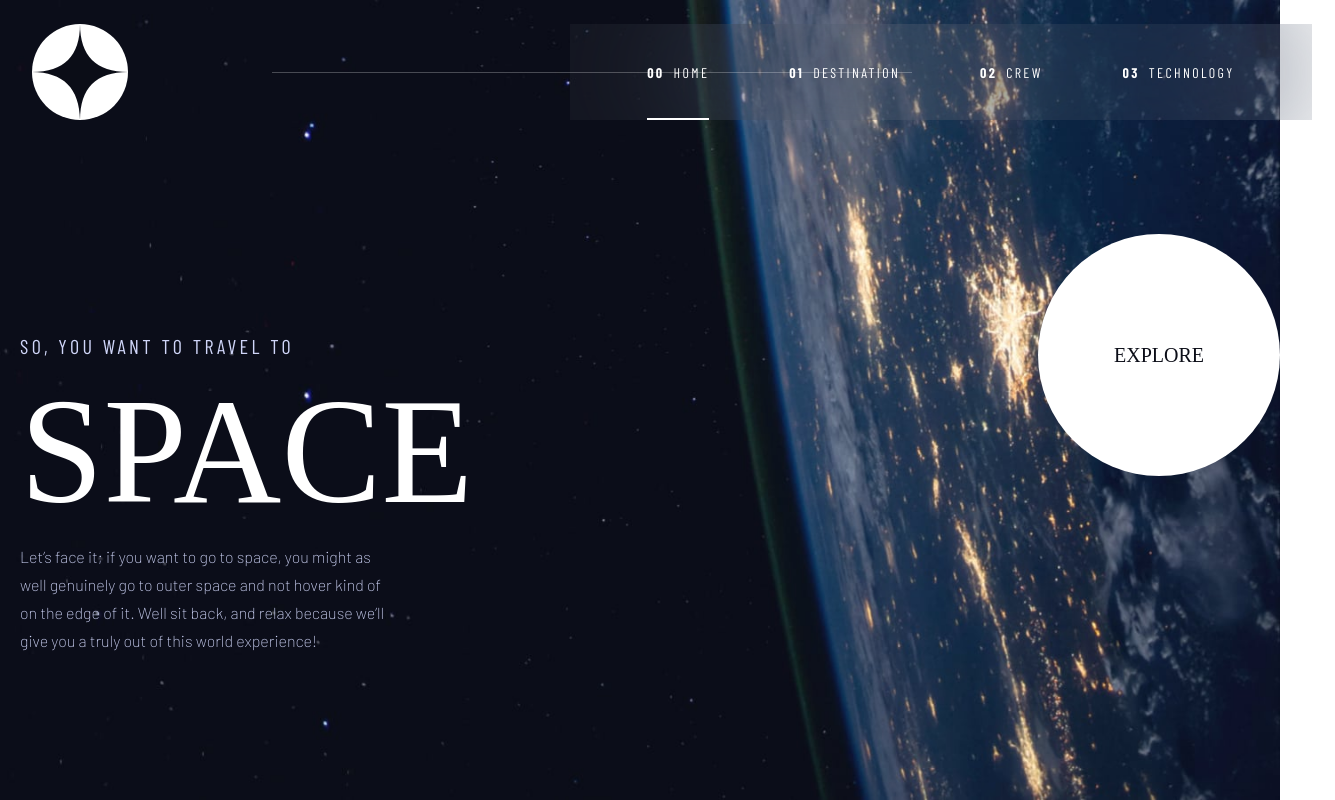
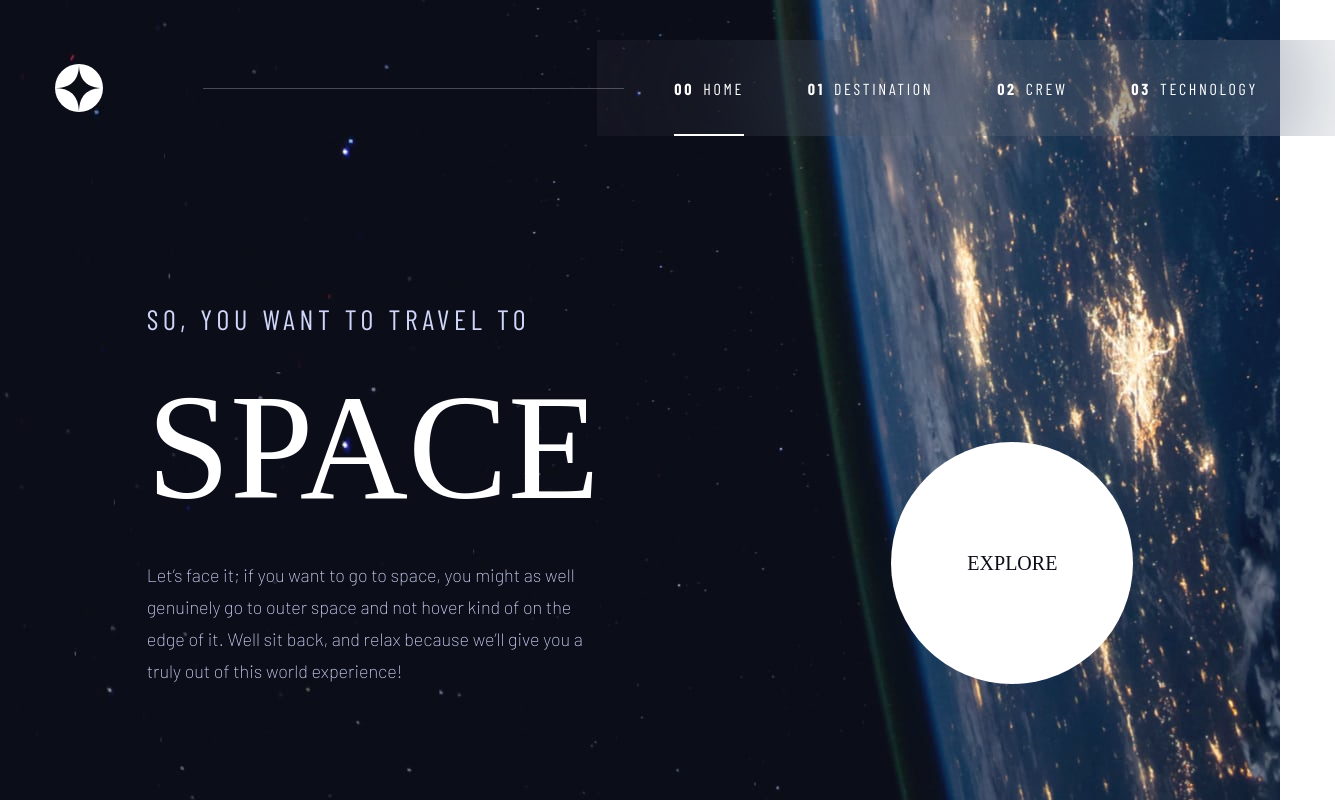
Before and after one commit to arun-roberts/fem006_space_tourism_website, a Next.js app: page / in a window 1280 px wide. Shown: the whole page, 1335 px wide, since content can reach past the window. Built offline with nearby package versions, Linux system fonts and the light colour scheme; a web font is replaced by a local one.

Commit message:
Finished landing. Started nav.

```diff
--- a/styles/globals.css
+++ b/styles/globals.css
@@ -301,19 +301,19 @@ a {
           transform: scale(150%);
 }
 
-.landing__button:active::before {
-  width: 97%;
-  height: 97%;
-}
-
 .landing__button::after {
   background-color: #fff;
   z-index: -1;
 }
 
+.landing__button:hover::after {
+  -webkit-transform: scale(97%);
+          transform: scale(97%);
+}
+
 .landing__button:active::after {
-  width: 96%;
-  height: 96%;
+  width: 95%;
+  height: 95%;
 }
 
 .destination {
@@ -710,7 +710,8 @@ a {
     display: none;
   }
   .landing {
-    background: #0b0d17 url("/assets/home/background-home-tablet.jpg") no-repeat center/100%;
+    background: #0b0d17 url("/assets/home/background-home-tablet.jpg") no-repeat;
+    background-size: cover;
   }
   .landing-container {
     width: 28.125rem;
@@ -886,15 +887,6 @@ a {
 }
 
 @media screen and (min-width: 1200px) {
-  .numbered__list {
-    -webkit-box-orient: vertical;
-    -webkit-box-direction: normal;
-        -ms-flex-direction: column;
-            flex-direction: column;
-    -webkit-box-pack: space-evenly;
-        -ms-flex-pack: space-evenly;
-            justify-content: space-evenly;
-  }
   .header {
     display: -webkit-box;
     display: -ms-flexbox;
@@ -905,25 +897,26 @@ a {
     -webkit-box-align: center;
         -ms-flex-align: center;
             align-items: center;
+    height: 6rem;
     padding: 0;
-    top: 2rem;
-    left: 2rem;
+    margin: 2.5rem 0 0 3.4375rem;
   }
   .header__decorative-line {
     position: absolute;
     height: 1px;
-    width: 40rem;
+    width: 32.847222%;
     background-color: rgba(255, 255, 255, 0.25);
-    left: 15rem;
-    z-index: 3;
-  }
-  .logo {
-    width: 6rem;
-    height: 6rem;
+    left: 11.597222%;
+    z-index: 6;
   }
   .nav {
     position: relative;
-    width: 58%;
+    width: 57.63888%;
+  }
+  .nav-list-item__text {
+    font-size: 1rem;
+    line-height: 1.1875rem;
+    letter-spacing: 0.16875rem;
   }
   .nav-list-item__text--number {
     display: inline;
@@ -936,18 +929,41 @@ a {
   }
   .landing {
     background: #0b0d17 url("/assets/home/background-home-desktop.jpg") no-repeat;
-    background-size: cover;
+    background-size: fit;
     -webkit-box-orient: horizontal;
     -webkit-box-direction: normal;
         -ms-flex-direction: row;
             flex-direction: row;
+    -webkit-box-align: end;
+        -ms-flex-align: end;
+            align-items: end;
   }
   .landing-container {
     text-align: left;
     -webkit-box-align: start;
         -ms-flex-align: start;
             align-items: start;
-    width: 30%;
+    -webkit-box-pack: justify;
+        -ms-flex-pack: justify;
+            justify-content: space-between;
+    width: 28.125rem;
+    height: 23.875rem;
+    margin: 0 0 9.097222% 11.458333%;
+  }
+  .landing__heading-five {
+    font-size: 1.75rem;
+    line-height: 2.125rem;
+    letter-spacing: 0.2953125rem;
+  }
+  .landing__heading-one {
+    line-height: 10.75rem;
+  }
+  .landing__text-body {
+    font-size: 1.125rem;
+    line-height: 2rem;
+  }
+  .landing__button {
+    margin: 0 11.458333% 9.097222% 0;
   }
   .destination {
     background: rgba(11, 13, 23, 0.6) url("/assets/destination/background-destination-desktop.jpg") no-repeat;
--- a/styles/globals.sass
+++ b/styles/globals.sass
@@ -234,17 +234,16 @@ a
     &:hover::before
       transform: scale(150%)
 
-    &:active::before
-      width: 97%
-      height: 97%
-
     &::after
       background-color: $basic-white
       z-index: -1
 
+    &:hover::after
+      transform: scale(97%)
+
     &:active::after
-      width: 96%
-      height: 96%
+      width: 95%
+      height: 95%
 
 .destination
   position: absolute
@@ -535,7 +534,8 @@ a
             display: none
 
   .landing
-    background: $dark-blue url('/assets/home/background-home-tablet.jpg') no-repeat center/100%
+    background: $dark-blue url('/assets/home/background-home-tablet.jpg') no-repeat
+    background-size: cover
 
     &-container
       width: 28.125rem
@@ -702,38 +702,33 @@ a
         margin-bottom: 6.0625rem
 
 @media screen and (min-width: 1200px)
-  .numbered
-
-    &__list
-      flex-direction: column
-      justify-content: space-evenly
-
   .header
     display: flex
     justify-content: space-between
     align-items: center
+    height: 6rem
     padding: 0
-    top: 2rem
-    left: 2rem
+    margin: 2.5rem 0 0 3.4375rem
 
     &__decorative-line
       position: absolute
       height: 1px
-      width: 40rem
+      width: 32.847222%
       background-color: $quarter-white
-      left: 15rem
-      z-index: 3
-
-  .logo
-    width: 6rem
-    height: 6rem
+      left: 11.597222%
+      z-index: 6
 
   .nav
     position: relative
-    width: 58%
+    width: 57.63888%
 
-    &-list-item__text--number
-      display: inline
+    &-list-item__text
+      font-size: 1rem
+      line-height: 1.1875rem
+      letter-spacing: 0.16875rem
+
+      &--number
+        display: inline
 
   .section-header
     position: absolute
@@ -743,13 +738,33 @@ a
 
   .landing
     background: $dark-blue url('/assets/home/background-home-desktop.jpg') no-repeat
-    background-size: cover
+    background-size: fit
     flex-direction: row
+    align-items: end
 
     &-container
       text-align: left
       align-items: start
-      width: 30%
+      justify-content: space-between
+      width: 28.125rem
+      height: 23.875rem
+      margin: 0 0 9.097222% 11.458333%
+
+    &__heading-five
+      font-size: 1.75rem
+      line-height: 2.125rem
+      letter-spacing: 0.2953125rem
+
+    &__heading-one
+      line-height: 10.75rem
+
+
+    &__text-body
+      font-size: 1.125rem
+      line-height: 2rem
+
+    &__button
+      margin: 0 11.458333% 9.097222% 0
 
   .destination
     background: $background-overlay url('/assets/destination/background-destination-desktop.jpg') no-repeat
```
Also changed, not shown: 1 other file (tests, documents, lock files or other folders).
